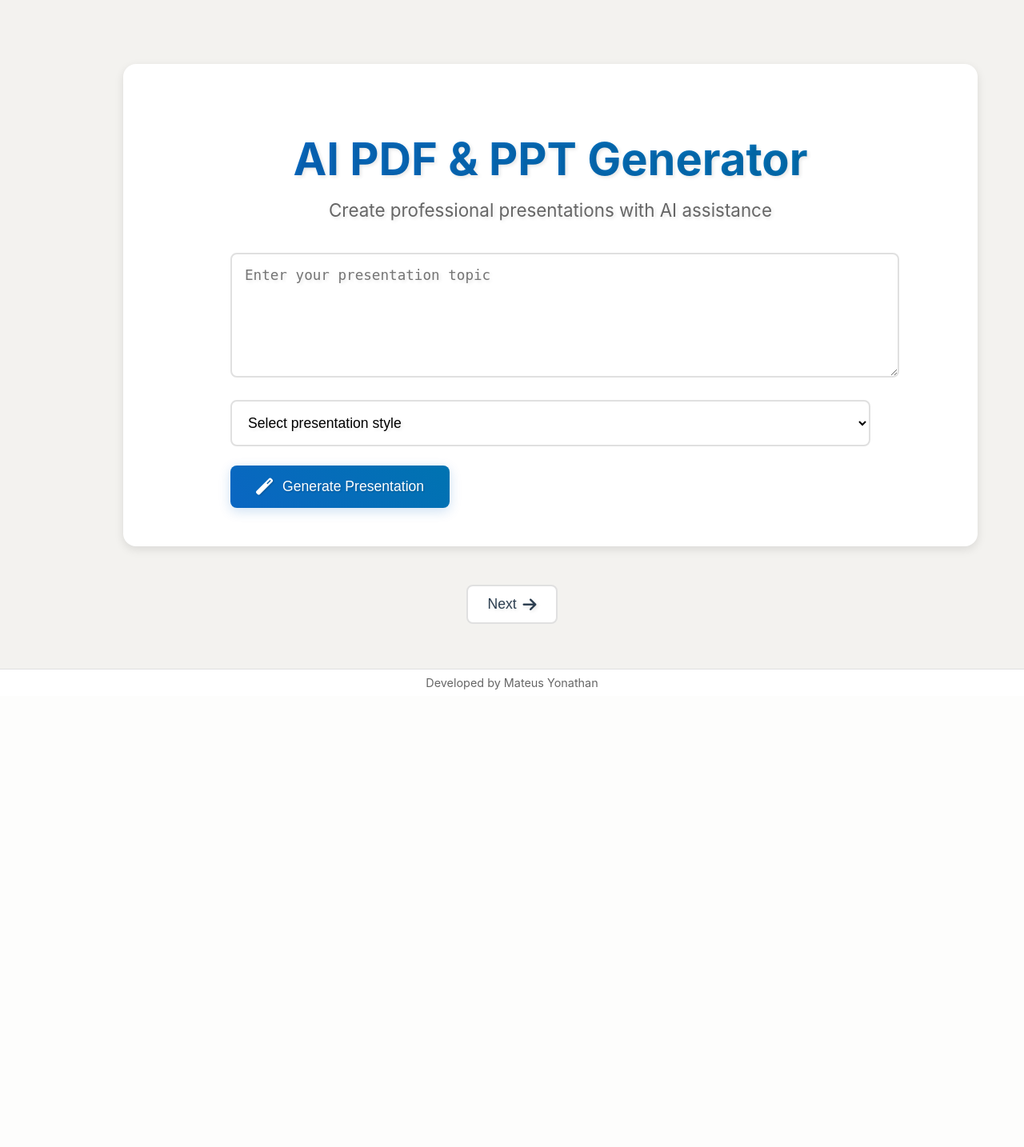
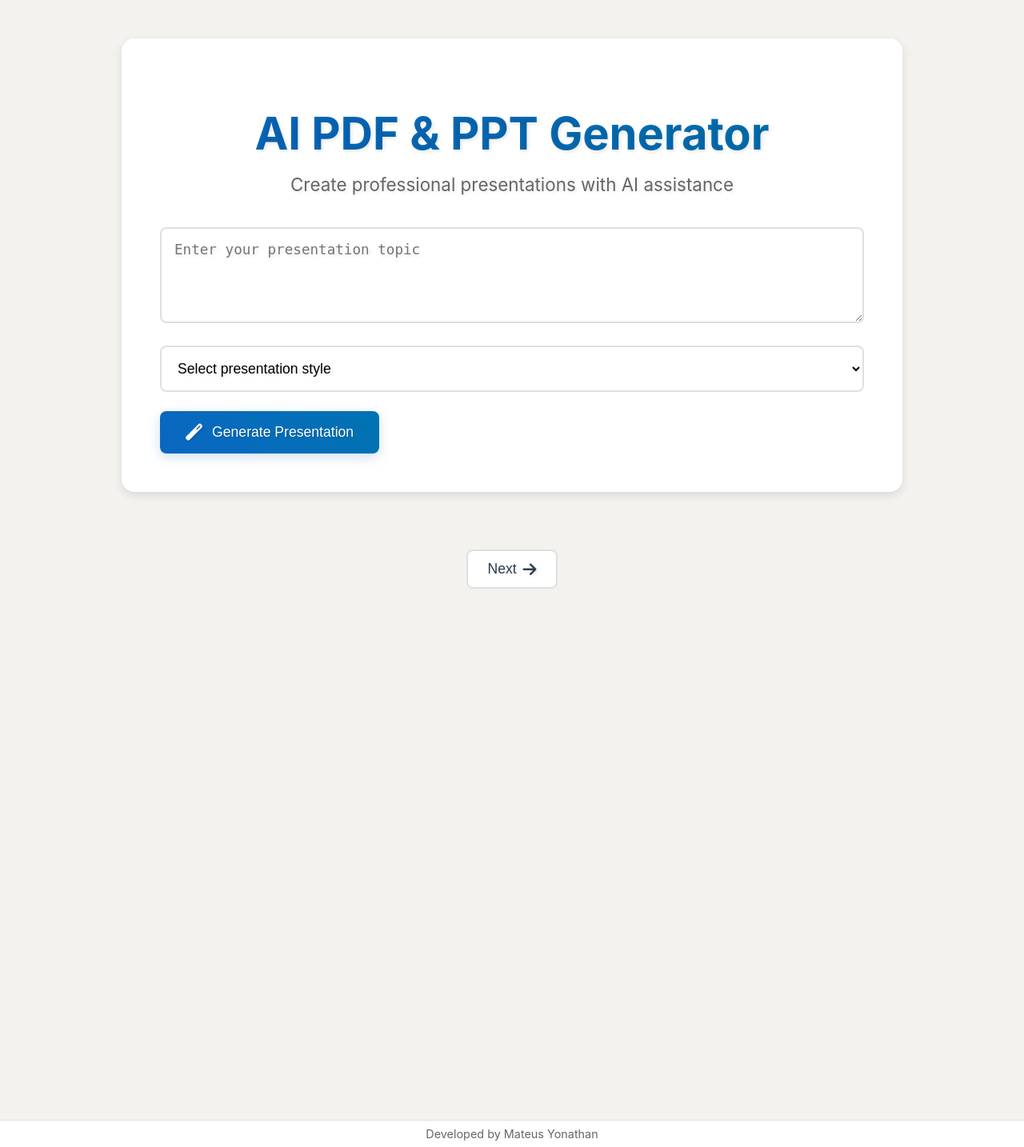
Before and after one commit to myonathanlinkedin/python_app_ppt_generator, a Flask app: page / in a window 1280 px wide. Shown: the whole page at 80% size. Before the commit the page ends 862 px from the top, so only its background shows below. Run offline with Flask 3, Linux system fonts and the light colour scheme.

Commit message:
Fix html layout

```diff
--- a/static/css/style.css
+++ b/static/css/style.css
@@ -15,14 +15,32 @@
     --body-font: -apple-system, system-ui, BlinkMacSystemFont, 'Segoe UI', Roboto, 'Helvetica Neue', sans-serif;
 }
 
-body {
+/* Apply to all elements */
+*,
+*::before,
+*::after {
+  box-sizing: border-box;
+}
+
+html, body {
     margin: 0;
     padding: 0;
+    overflow-x: hidden; /* Hide horizontal scrollbar */
+    width: 100%; /* Ensure html and body are 100% width */
+    min-width: 0; /* Prevent intrinsic width from causing overflow */
+}
+
+body {
     font-family: var(--body-font);
     background: var(--background-color);
     min-height: 100vh;
     display: flex;
     flex-direction: column;
+}
+
+/* Ensure all elements within the body do not cause horizontal overflow */
+body * {
+    max-width: 100vw; /* Restrict max width to viewport width */
 }
 
 /* Glossy Text Effect */
@@ -64,17 +82,17 @@ h1 {
     flex-direction: column;
     background: var(--background-color);
     position: relative;
-    overflow-x: hidden;
+    overflow-x: hidden; /* Hide horizontal scrollbar */
 }
 
 .developer-credit {
     text-align: center;
-    padding: 1rem 0;
+    padding: 0.5rem 0;
     font-size: 0.9rem;
     color: var(--text-secondary);
     background-color: var(--surface-color);
-    padding: 0.5rem 0;
     border-top: 1px solid var(--border-color);
+    flex-shrink: 0;
 }
 
 .page-navigation {
@@ -82,34 +100,43 @@ h1 {
     justify-content: center;
     align-items: center;
     padding: 1.5rem 2rem;
+    flex-shrink: 0;
 }
 
 .pages-container {
-    width: 200%;
-    display: flex;
-    transition: transform 0.5s ease-in-out;
+    width: 100%;
     flex-grow: 1;
-}
-
-.pages-container.show-preview {
-    transform: translateX(-50%);
+    position: relative;
 }
 
 .page {
-    width: 50%;
-    min-height: 80vh;
-    padding: 2rem;
+    width: 100%;
+    height: 100%;
+    padding: 0;
     box-sizing: border-box;
+    overflow-y: auto;
+    display: none;
+    flex-direction: column;
+    align-items: center;
+    justify-content: flex-start;
+}
+
+.pages-container:not(.show-preview) .input-page,
+.pages-container.show-preview .preview-page {
+    display: flex;
 }
 
 .container {
-    width: 80%;
-    max-width: 80vw;
+    width: 100%;
+    max-width: 1040px;
     margin: 0 auto;
-    padding: 2rem 2rem 0.5rem 2rem;
+    padding: 2rem;
     display: flex;
     flex-direction: column;
     align-items: center;
+    flex-grow: 1;
+    justify-content: center;
+    box-sizing: border-box;
 }
 
 .content-box {
@@ -119,6 +146,8 @@ h1 {
     width: 100%;
     padding: 3rem;
     margin: 1rem auto;
+    flex-shrink: 0;
+    box-sizing: border-box;
 }
 
 /* Header Styles within .content-box for input page */
@@ -148,7 +177,7 @@ h1 {
 /* Form Styles within .content-box for input page */
 .input-page .content-box .presentation-form {
     width: 100%;
-    max-width: 800px;
+    max-width: 1040px;
     margin: 0 auto;
 }
 
@@ -165,6 +194,7 @@ textarea.form-control {
     font-size: 1.1rem;
     resize: vertical;
     transition: border-color 0.3s ease;
+    box-sizing: border-box;
 }
 
 select.form-control {
@@ -175,6 +205,7 @@ select.form-control {
     font-size: 1.1rem;
     background: var(--surface-color);
     cursor: pointer;
+    box-sizing: border-box;
 }
 
 .form-control:focus {
@@ -320,9 +351,14 @@ select.form-control {
 
 /* Preview Styles */
 .preview-container {
+    flex: 1;
+    overflow-y: auto;
+    overflow-x: hidden; /* Hide horizontal overflow within preview container */
+    padding: 1rem;
     width: 100%;
-    max-width: 1028px;
+    max-width: none;
     margin: 0 auto;
+    flex-grow: 1;
 }
 
 .presentation-preview-content h1,
@@ -359,7 +395,7 @@ select.form-control {
     box-shadow: 0 4px 12px rgba(0,0,0,0.1);
     width: 100%;
     height: 554px;
-    max-width: 1028px;
+    max-width: 1040px;
     position: relative;
 }
 
@@ -708,3 +744,38 @@ td {
     justify-content: center;
     padding: 1rem 0;
 }
+
+.preview-page {
+    position: relative;
+    width: 100%;
+    height: 100%;
+    display: flex;
+    flex-direction: column;
+    padding: 0;
+    min-height: 80vh;
+}
+
+.preview-back-button {
+    display: flex;
+    justify-content: center;
+    padding: 1rem 0;
+    width: 100%;
+    flex-shrink: 0;
+    overflow-x: hidden; /* Hide horizontal overflow within back button container */
+}
+
+.preview-back-button .btn {
+    margin: 0;
+}
+
+/* Hide back button when not on preview page */
+.pages-container:not(.show-preview) .preview-back-button {
+    display: none;
+}
+
+.presentation-preview-content {
+    width: 100%;
+    max-width: 1040px; /* Keep max-width for content */
+    margin: 0 auto; /* Center the content */
+    padding: 0 1rem; /* Add padding for content spacing */
+}
--- a/static/js/app.js
+++ b/static/js/app.js
@@ -12,28 +12,15 @@ const PresentationGenerator = {
         this.slides = [];
         this.previewData = null;
 
+        // Hide first-next-button by default
+        if (this.firstNextButton) {
+            this.firstNextButton.style.display = 'none';
+        }
+
         // --- Mock Data Flag ---
-        this.useMockData = true; // Set to true to use mock data, false to use API
         // ----------------------
 
         // --- Mock Presentation Data ---
-        this.mockPresentationData = {
-            title: "Mock Presentation Title",
-            subtitle: "A quick preview slide",
-            theme: {
-                primary_color: "#0072C6",
-                secondary_color: "#404040",
-                accent_color: "#00B294",
-                background_color: "#FFFFFF"
-            },
-            slides: [
-                {
-                    type: "title",
-                    title: "Welcome to the Mock Presentation!",
-                    content: "This is a sample slide for testing the UI."
-                }
-            ]
-        };
         // ------------------------------
 
         this.bindEvents();
@@ -67,17 +54,6 @@ const PresentationGenerator = {
         const style = formData.get('style');
 
         try {
-            if (this.useMockData) {
-                console.log('Using mock data for preview');
-                const response = { preview: this.mockPresentationData };
-                this.form.reset();
-                this.previewData = response.preview;
-                this.slides = response.preview.slides;
-                this.currentSlideIndex = 0;
-                this.updatePreview(response.preview);
-                this.navigateToPreview();
-                console.log('Mock preview loaded successfully:', response.preview);
-            } else {
             console.log('Submitting form with data:', { topic, style });
             const response = await this.generatePreview(topic, style);
             this.form.reset();
@@ -87,6 +63,10 @@ const PresentationGenerator = {
             this.updatePreview(response.preview);
             this.navigateToPreview();
             console.log('Preview generated successfully:', response.preview);
+            // Show the first-next-button after successful generation
+            const firstNextButton = document.getElementById('first-next-button');
+            if (firstNextButton) {
+                firstNextButton.style.display = 'flex';
             }
         } catch (error) {
             console.error('Error in handleSubmit:', error);
@@ -260,11 +240,6 @@ const PresentationGenerator = {
                         <i class="fas fa-file-powerpoint"></i> Export as PowerPoint
                     </button>
                 </div>
-                <div class="preview-footer-navigation">
-                    <button class="btn btn-secondary" onclick="PresentationGenerator.navigateToInput()">
-                        <i class="fas fa-arrow-left"></i> Prev
-                    </button>
-                </div>
             </div>
         `;
     },
@@ -386,7 +361,7 @@ const PresentationGenerator = {
         }, 5000);
     },
 
-    showLoading(message = 'Generating your presentation...') {
+    showLoading(message = 'Generating your presentation...', clearPreview = true) {
         if (this.loadingSpinner) {
             const loadingText = this.loadingSpinner.querySelector('.loading-text');
             if (loadingText) {
@@ -403,8 +378,8 @@ const PresentationGenerator = {
             const existingErrors = document.querySelectorAll('.error-message');
             existingErrors.forEach(el => el.remove());
 
-            // Clear preview while loading
-            if (this.preview) {
+            // Only clear preview if explicitly requested (not during export)
+            if (clearPreview && this.preview) {
                 this.preview.innerHTML = '';
             }
 
@@ -446,7 +421,7 @@ const PresentationGenerator = {
             return;
         }
 
-        this.showLoading('Generating PDF...');
+        this.showLoading('Generating PDF...', false); // Don't clear preview during export
         try {
             const response = await fetch('/api/export/pdf', {
                 method: 'POST',
@@ -489,7 +464,7 @@ const PresentationGenerator = {
             return;
         }
 
-        this.showLoading('Generating PowerPoint...');
+        this.showLoading('Generating PowerPoint...', false); // Don't clear preview during export
         try {
             const response = await fetch('/api/export/ppt', {
                 method: 'POST',
--- a/templates/index.html
+++ b/templates/index.html
@@ -55,6 +55,11 @@
                 <div id="preview" class="preview-container">
                     <!-- Preview content will be inserted here -->
                 </div>
+                <div class="preview-back-button">
+                    <button class="btn btn-secondary" onclick="PresentationGenerator.navigateToInput()">
+                        <i class="fas fa-arrow-left"></i> Back to Input
+                    </button>
+                </div>
             </div>
         </div>
 
```
Also changed, not shown: src/services/llm_service.py (+8 -5 lines). Lines whose indentation alone changed are shown as unchanged.
